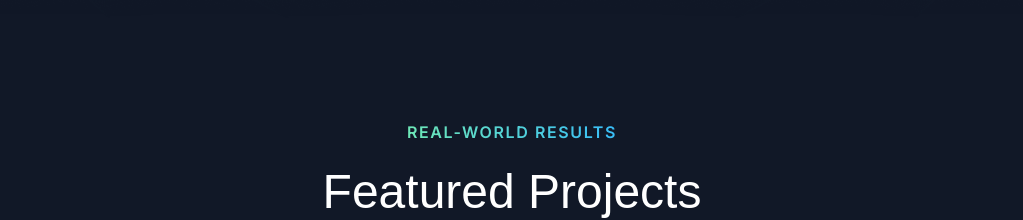
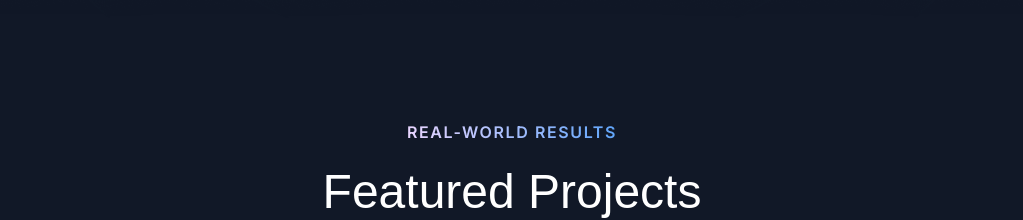
Before and after one commit to RuthlessDove/personal-website-nextjs, a Next.js app: page / in a window 1280 px wide. Shown: the part 940-1160 px from the top of the page, without its empty margins (128-1151 px from the left). Built offline with nearby package versions, Linux system fonts and the light colour scheme; a web font is replaced by a local one.

Commit message:
Update SectionHeader gradient colors to purple and blue

```diff
--- a/src/components/SectionHeader.tsx
+++ b/src/components/SectionHeader.tsx
@@ -10,7 +10,7 @@ export const SectionHeader = ({
   return (
     <>
       <div className="flex justify-center">
-        <p className="uppercase font-semibold tracking-widest bg-gradient-to-r from-emerald-300 to-sky-400 text bg-clip-text text-transparent">
+        <p className="uppercase font-semibold tracking-widest bg-gradient-to-r from-purple-200 to-blue-400 text bg-clip-text text-transparent">
           {eyebrow}
         </p>
       </div>
```
